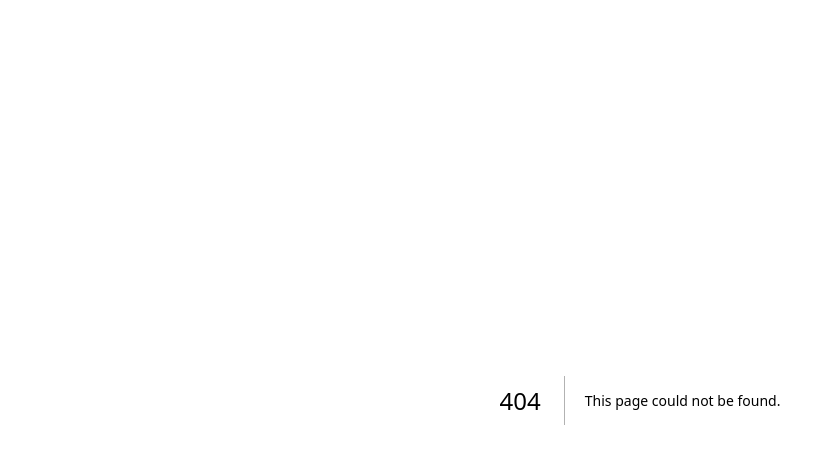
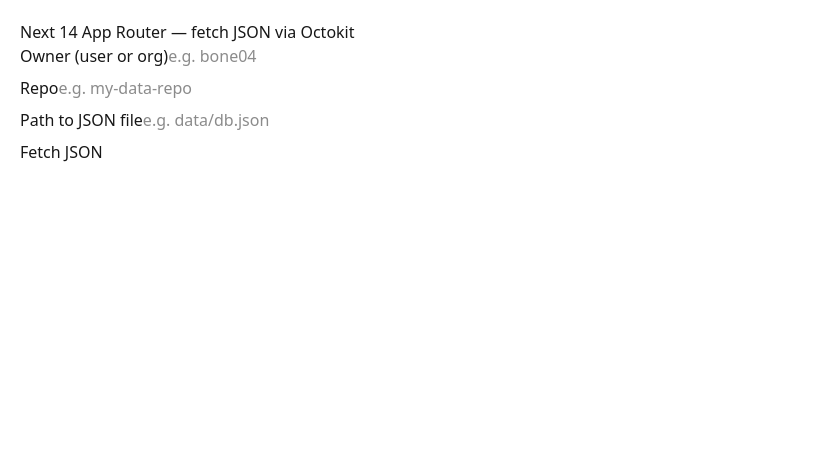
Before and after one commit to bone04/learn-octo, a Next.js app: page /soba in a window 1280 px wide. Before the commit this address had no page. Shown: the top 464 px of the page, without its empty margins (0-822 px from the left). Built offline with nearby package versions, Linux system fonts and the light colour scheme.

Commit message:
Create page.tsx

```diff
--- /dev/null
+++ b/app/soba/page.tsx
@@ -0,0 +1,77 @@
+'use client';
+
+import { useState } from "react";
+
+export default function SobaPage() {
+  const [owner, setOwner] = useState("");
+  const [repo, setRepo] = useState("");
+  const [path, setPath] = useState("");
+  const [result, setResult] = useState<any>(null);
+  const [loading, setLoading] = useState(false);
+  const [error, setError] = useState<string | null>(null);
+
+  async function fetchJson(e?: React.FormEvent) {
+    if (e) e.preventDefault();
+    setLoading(true);
+    setError(null);
+    setResult(null);
+    try {
+      const q = new URLSearchParams({ owner, repo, path });
+      const res = await fetch(`/api/github?${q.toString()}`);
+      const json = await res.json();
+      if (!res.ok) {
+        setError(json.error || "Failed to fetch");
+      } else {
+        setResult(json.data);
+      }
+    } catch (err: any) {
+      setError(err.message || String(err));
+    } finally {
+      setLoading(false);
+    }
+  }
+
+  return (
+    <main style={{ padding: 20, fontFamily: "system-ui, sans-serif" }}>
+      <h1>Next 14 App Router — fetch JSON via Octokit</h1>
+
+      <form onSubmit={fetchJson} style={{ display: "grid", gap: 8, maxWidth: 560 }}>
+        <label>
+          Owner (user or org)
+          <input value={owner} onChange={(e) => setOwner(e.target.value)} placeholder="e.g. bone04" />
+        </label>
+
+        <label>
+          Repo
+          <input value={repo} onChange={(e) => setRepo(e.target.value)} placeholder="e.g. my-data-repo" />
+        </label>
+
+        <label>
+          Path to JSON file
+          <input value={path} onChange={(e) => setPath(e.target.value)} placeholder="e.g. data/db.json" />
+        </label>
+
+        <div>
+          <button type="submit" disabled={loading}>
+            {loading ? "Loading…" : "Fetch JSON"}
+          </button>
+        </div>
+      </form>
+
+      {error && (
+        <div style={{ marginTop: 16, color: "crimson" }}>
+          <strong>Error:</strong> {error}
+        </div>
+      )}
+
+      {result && (
+        <section style={{ marginTop: 16 }}>
+          <h2>Result</h2>
+          <pre style={{ background: "#f6f8fa", padding: 12, borderRadius: 6, overflowX: "auto" }}>
+            {JSON.stringify(result, null, 2)}
+          </pre>
+        </section>
+      )}
+    </main>
+  );
+}
```
